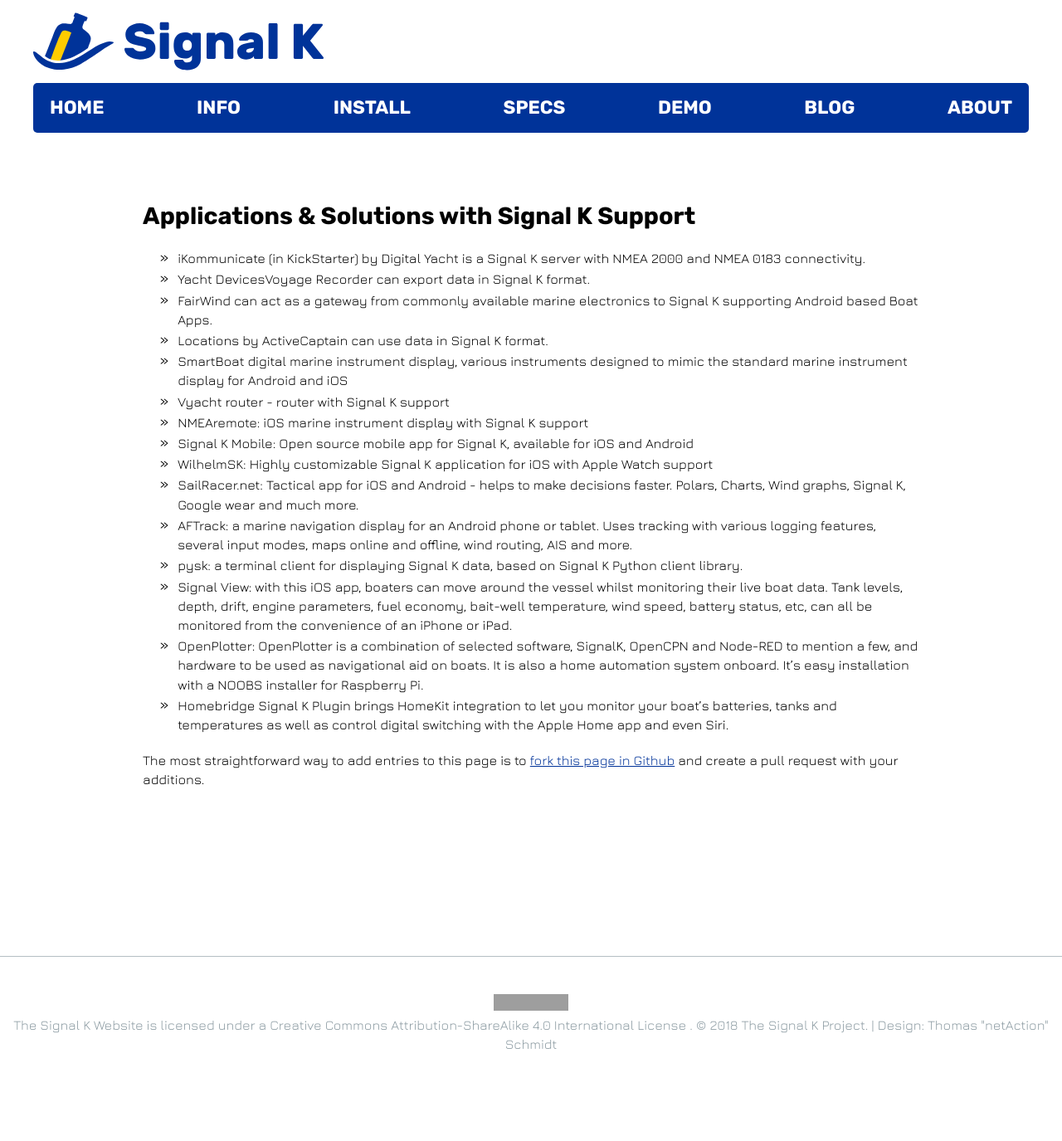
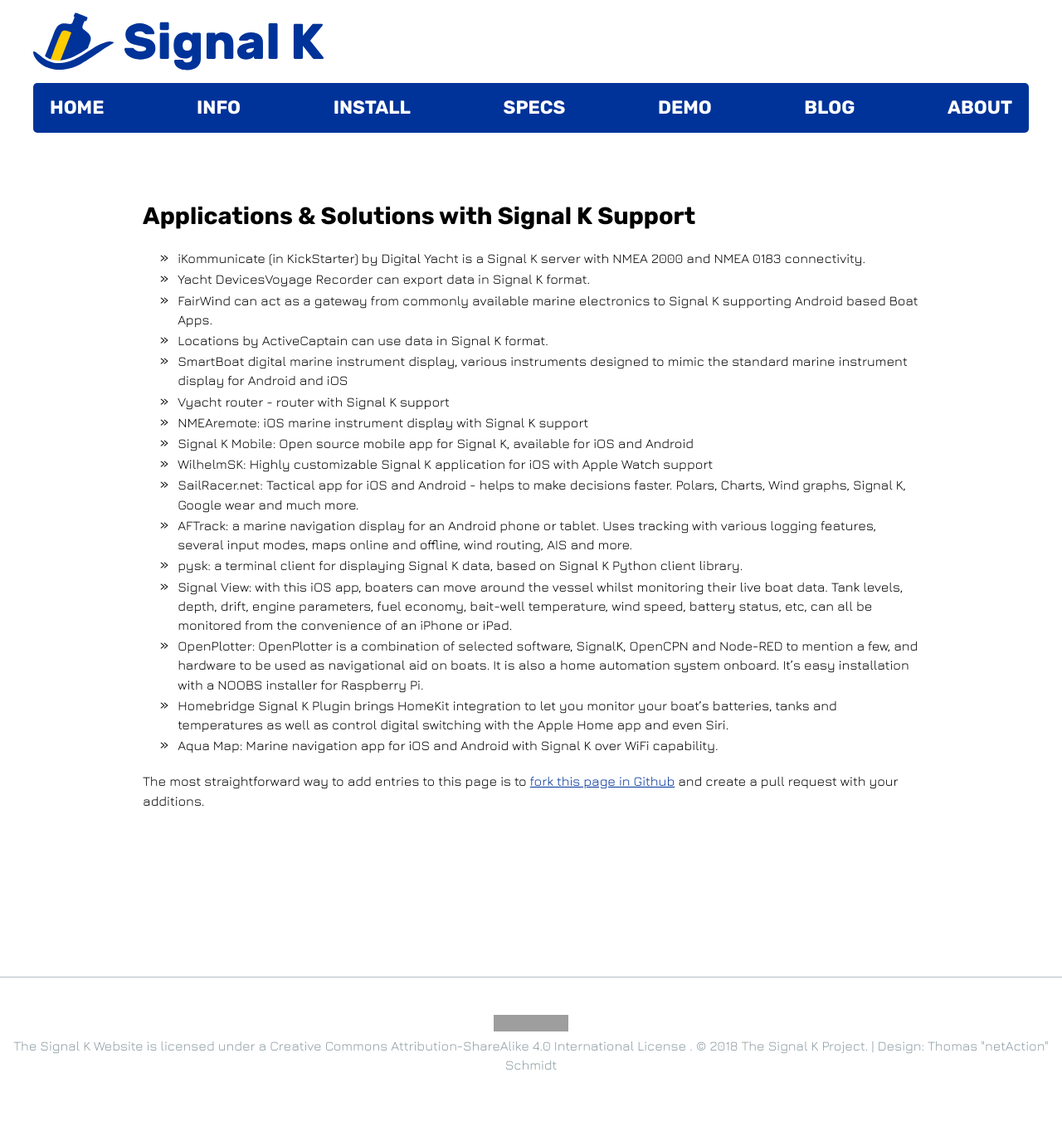
Before and after one commit to SignalK/signalk.github.io, a Jekyll site: the page built from solutions.md, in a window 1280 px wide. Shown: the whole page at 83% size. Built offline with Jekyll 4.4.1, drawn with Linux system fonts in a browser that asks for light colours; nearby versions of some CDN libraries; before the commit the page ends 1350 px from its top, so only the background shows below that; grey boxes are pictures that could not be loaded.

Commit message:
Add Aqua Map to list

```diff
--- a/solutions.md
+++ b/solutions.md
@@ -25,6 +25,7 @@
 - [Signal View](http://signalkool.com/signalview/): with this iOS app, boaters can move around the vessel whilst monitoring their live boat data. Tank levels, depth, drift, engine parameters, fuel economy, bait-well temperature, wind speed, battery status, etc, can all be monitored from the convenience of an iPhone or iPad.
 - [OpenPlotter](http://www.sailoog.com/en/openplotter): OpenPlotter is a combination of selected software, SignalK, OpenCPN and Node-RED to mention a few, and hardware to be used as navigational aid on boats. It is also a home automation system onboard. It's easy installation with a NOOBS installer for Raspberry Pi.
 - [Homebridge Signal K Plugin](https://www.npmjs.com/package/homebridge-signalk) brings [HomeKit](https://www.apple.com/ios/home/) integration to let you monitor your boat's batteries, tanks and temperatures as well as control digital switching with the Apple Home app and even Siri.
+- [Aqua Map](http://www.globalaquamaps.com): Marine navigation app for iOS and Android with Signal K over WiFi capability.
 
 The most straightforward way to add entries to this page is to
 [fork this page in Github](https://github.com/SignalK/signalk.github.io/blob/master/applications_solutions.md) and
```
